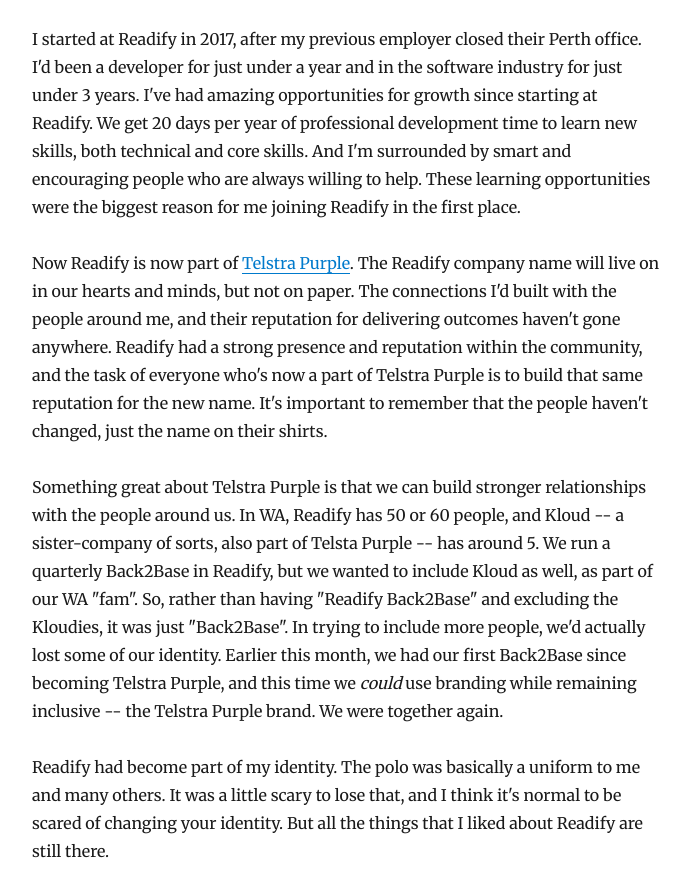
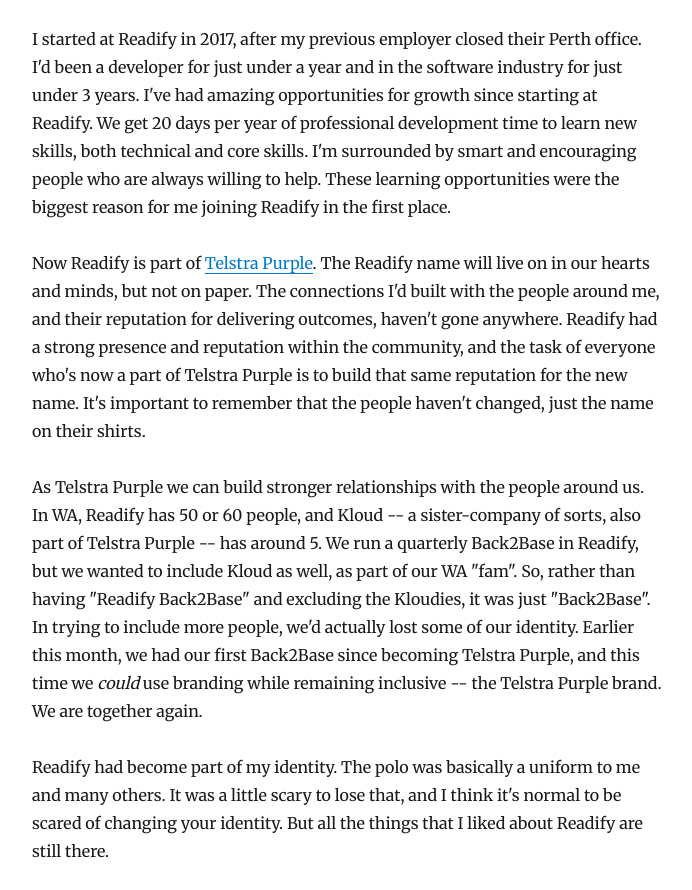
Before and after one commit to bplowry/bplowry.github.io, a Gatsby site: page /becoming-telstra-purple/ in a window 1280 px wide. Shown: the part 170-1060 px from the top of the page, without its empty margins (293-985 px from the left). Built offline with nearby package versions, Linux system fonts and the light colour scheme; Gatsby itself is replaced by a stand-in of ours; some packages are replaced by stand-ins of ours.

Commit message:
Tweak Becoming Telstra Purple

```diff
--- a/content/blog/becoming-telstra-purple/index.md
+++ b/content/blog/becoming-telstra-purple/index.md
@@ -18,23 +18,24 @@ and in the software industry for just under 3 years.
 I've had amazing opportunities for growth since starting at Readify.
 We get 20 days per year of professional development time to learn new skills,
 both technical and core skills.
-And I'm surrounded by smart and encouraging people who are always willing to help.
+I'm surrounded by smart and encouraging people who are always willing to help.
 These learning opportunities were the biggest reason for me joining Readify in the first place.
 
-Now Readify is now part of [Telstra Purple](https://purple.telstra.com).
-The Readify company name will live on in our hearts and minds,
+Now Readify is part of [Telstra Purple](https://purple.telstra.com).
+The Readify name will live on in our hearts and minds,
 but not on paper.
 The connections I'd built with the people around me,
-and their reputation for delivering outcomes haven't gone anywhere.
+and their reputation for delivering outcomes,
+haven't gone anywhere.
 Readify had a strong presence and reputation within the community,
 and the task of everyone who's now a part of Telstra Purple
 is to build that same reputation for the new name.
 It's important to remember that the people haven't changed,
 just the name on their shirts.
 
-Something great about Telstra Purple is that we can build stronger relationships with the people around us.
+As Telstra Purple we can build stronger relationships with the people around us.
 In WA, Readify has 50 or 60 people,
-and Kloud -- a sister-company of sorts, also part of Telsta Purple -- has around 5.
+and Kloud -- a sister-company of sorts, also part of Telstra Purple -- has around 5.
 We run a quarterly Back2Base in Readify,
 but we wanted to include Kloud as well,
 as part of our WA "fam".
@@ -44,7 +45,7 @@ In trying to include more people, we'd actually lost some of our identity.
 Earlier this month, we had our first Back2Base since becoming Telstra Purple,
 and this time we _could_ use branding while remaining inclusive --
 the Telstra Purple brand.
-We were together again.
+We are together again.
 
 Readify had become part of my identity.
 The polo was basically a uniform to me and many others.
@@ -52,7 +53,8 @@ It was a little scary to lose that,
 and I think it's normal to be scared of changing your identity.
 But all the things that I liked about Readify are still there.
 
-The perks are the same, the work is the same
+The perks are the same,
+the work is the same
 (for now -- joining forces opens some exciting new avenues),
 the people are the same,
 and the shirts are coming!
```
